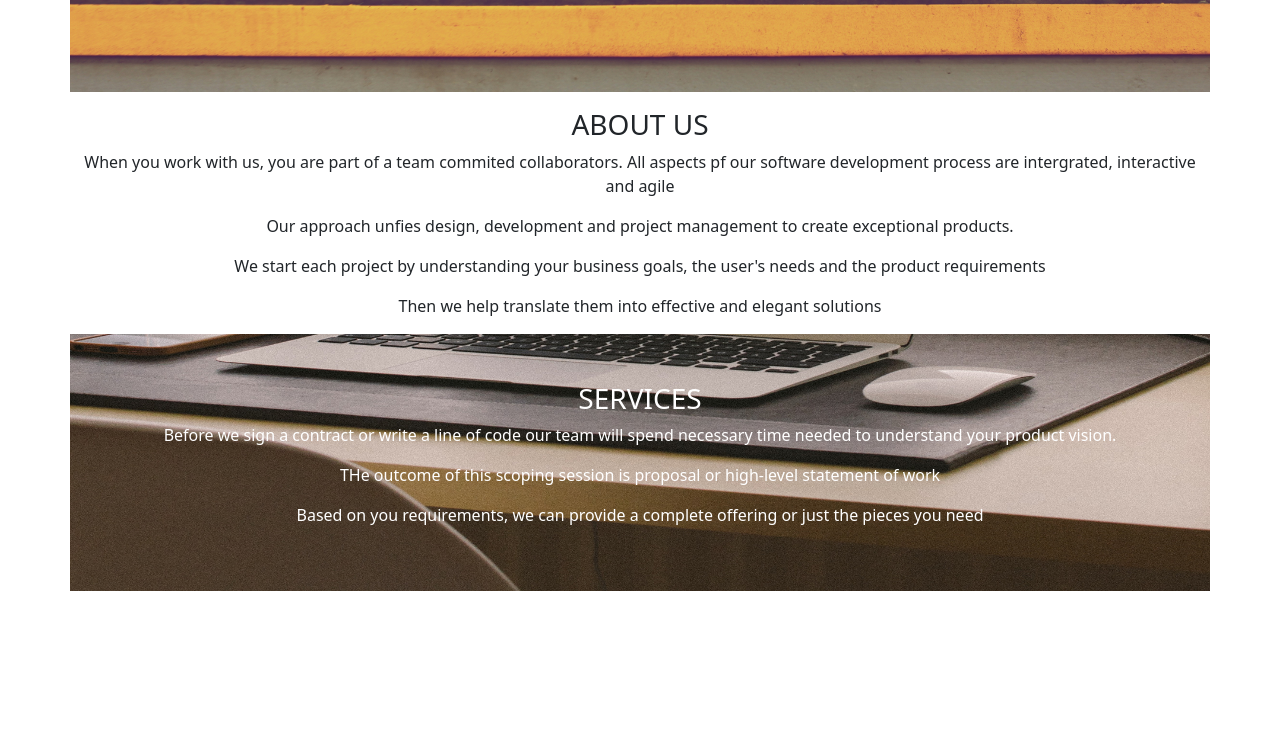
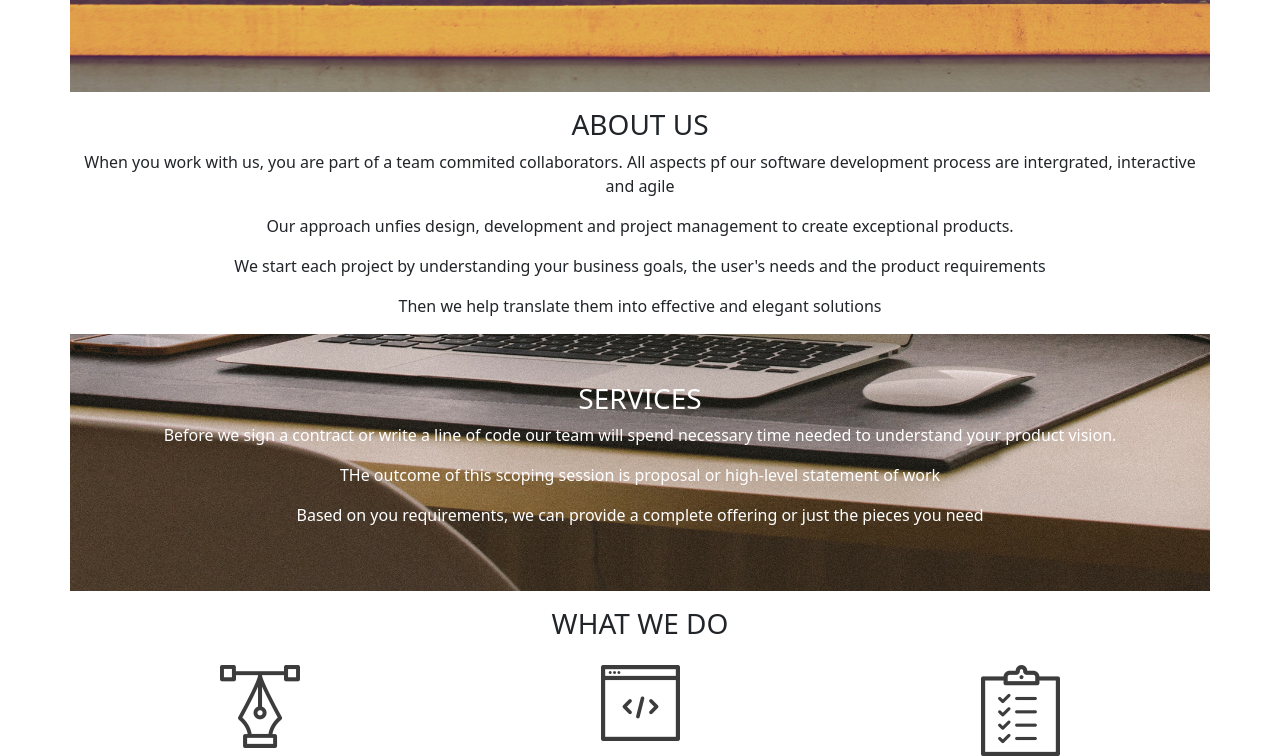
Before and after one commit to abdallahmahela1010/delani-studio, a plain HTML site: page index.html in a window 1280 px wide. Shown: the part 465-1221 px from the top of the page. Before the commit the page ends 1056 px from the top, so only its background shows below. Drawn offline with Linux system fonts and the light colour scheme.

Commit message:
what we do icons

```diff
--- a/index.html
+++ b/index.html
@@ -39,7 +39,7 @@
 
         <!-- services -->
         <section>
-            <div class="row text-white text-center p-5" style="background-image: url(images/backgrounds/s_image.jpg); background-position: center; background-size: cover;">
+            <div class="row text-white text-center p-5 mb-3" style="background-image: url(images/backgrounds/s_image.jpg); background-position: center; background-size: cover;">
                 <div class="col-12"><h3>SERVICES</h3></div>
                 <div class="col-12"><p>Before we sign a contract or write a line of code our team will spend necessary time needed to understand your product vision.</p></div>
                 <div class="col-12"><p>THe outcome of this scoping session is proposal or high-level statement of work</p></div>
@@ -49,8 +49,11 @@
         <!-- end services -->
         <!-- what we do -->
         <section>
-            <div class="row">
-                <div></div>
+            <div class="row text-center d-flex justify-content-center">
+                <div class="col-12 mb-3"><h3>WHAT WE DO</h3></div>
+                <div class="col-4"><img src="images/services-icon/design_icon.png" alt=""></div>
+                <div class="col-4"><img src="images/services-icon/dev_icon.png" alt=""></div>
+                <div class="col-4"><img src="/images/services-icon/product_icon.png" alt=""></div>
 
             </div>
         </section>
```
